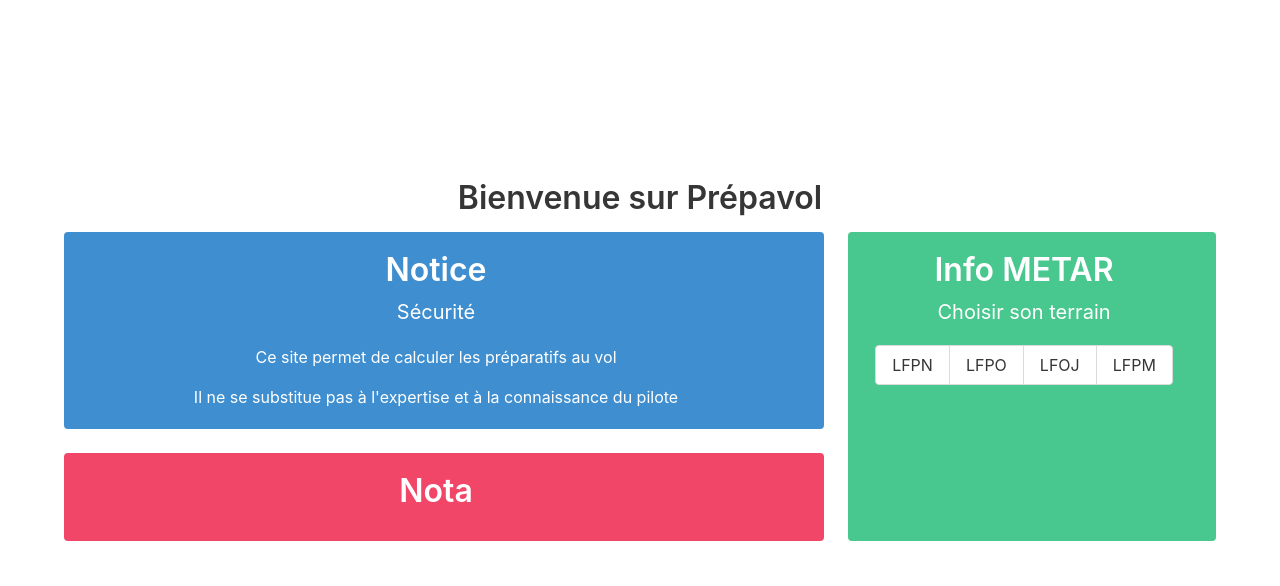
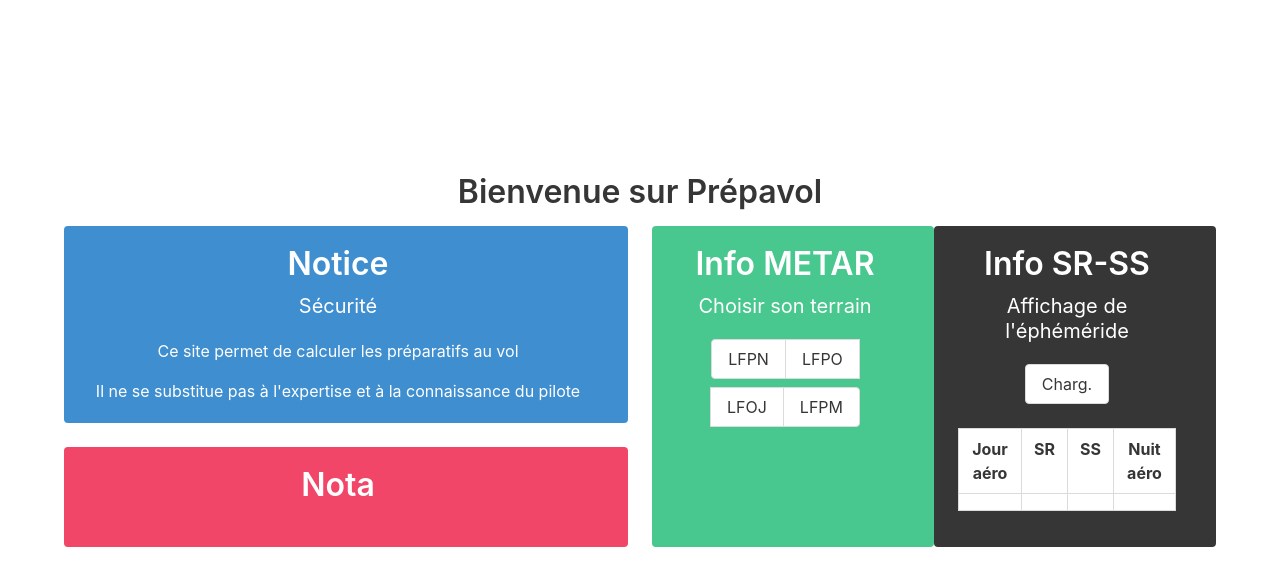
Before and after one commit to mgcarre/centrage-aero, a Flask app: page / in a window 1280 px wide. Shown: the part 56-642 px from the top of the page. Run offline with Flask 2, Linux system fonts and the light colour scheme; lists and menus that the app fills with data are empty; some libraries are stand-ins or nearby versions.

Commit message:
ajout ephemeride

```diff
--- a/services/web/prepavol/prepavol/templates/welcome.html
+++ b/services/web/prepavol/prepavol/templates/welcome.html
@@ -1,5 +1,6 @@
 {% extends "base.html" %} {% block title %}Prepavol - Bienvenue{% endblock %} {% block head %}
 {{ super() }}
+<script src="https://cdn.jsdelivr.net/npm/luxon@3.1.0/build/global/luxon.min.js"></script>
 
 
 {% endblock %} {% block content %}
@@ -9,7 +10,7 @@
 <div class="content">
     <h1>Bienvenue sur Prépavol</h1>
     <div class="tile is-ancestor">
-        <div class="tile is-vertical is-8">
+        <div class="tile is-vertical is-6">
             <div class="tile">
                 <div class="tile is-parent">
                     <article class="tile is-child notification is-info">
@@ -38,12 +39,42 @@
                     <p class="title">Info METAR</p>
                     <p class="subtitle">Choisir son terrain</p>
                     <div class="content buttons has-addons is-centered" id="res-api">
-                        <button class="button">LFPN</button>
-                        <button class="button">LFPO</button>
-                        <button class="button">LFOJ</button>
-                        <button class="button">LFPM</button>
+                        <button class="button is-ad-btn">LFPN</button>
+                        <button class="button is-ad-btn">LFPO</button>
+                        <button class="button is-ad-btn">LFOJ</button>
+                        <button class="button is-ad-btn">LFPM</button>
                     </div>
                     <p id="metar_data" class="has-background-light has-text-black"></p>
+                </div>
+            </article>
+            <article class="tile is-child notification is-dark">
+                <div class="content">
+                    <p class="title">Info SR-SS</p>
+                    <p class="subtitle">Affichage de l'éphéméride</p>
+                    <div class="content buttons is-centered">
+                        <button class="button" id="btn-sr-ss">Charg.</button>
+                    </div>
+                    <p id="sr-ss-data" class="has-background-light has-text-black">
+                    <table class="table is-bordered">
+                        <thead>
+                            <tr>
+                                <th>Jour aéro</th>
+                                <th>SR</th>
+                                <th>SS</th>
+                                <th>Nuit aéro</th>
+                            </tr>
+                        </thead>
+                        <tbody>
+                            <tr>
+                                <td id="jr-aero"></td>
+                                <td id="sr"></td>
+                                <td id="ss"></td>
+                                <td id="nt-aero"></td>
+                            </tr>
+                        </tbody>
+                    </table>
+                    <div id="sunset"></div>
+                    </p>
                 </div>
             </article>
         </div>
```
Also changed, not shown: services/web/prepavol/prepavol/static/script/welcome.js (+33 -1 lines).
